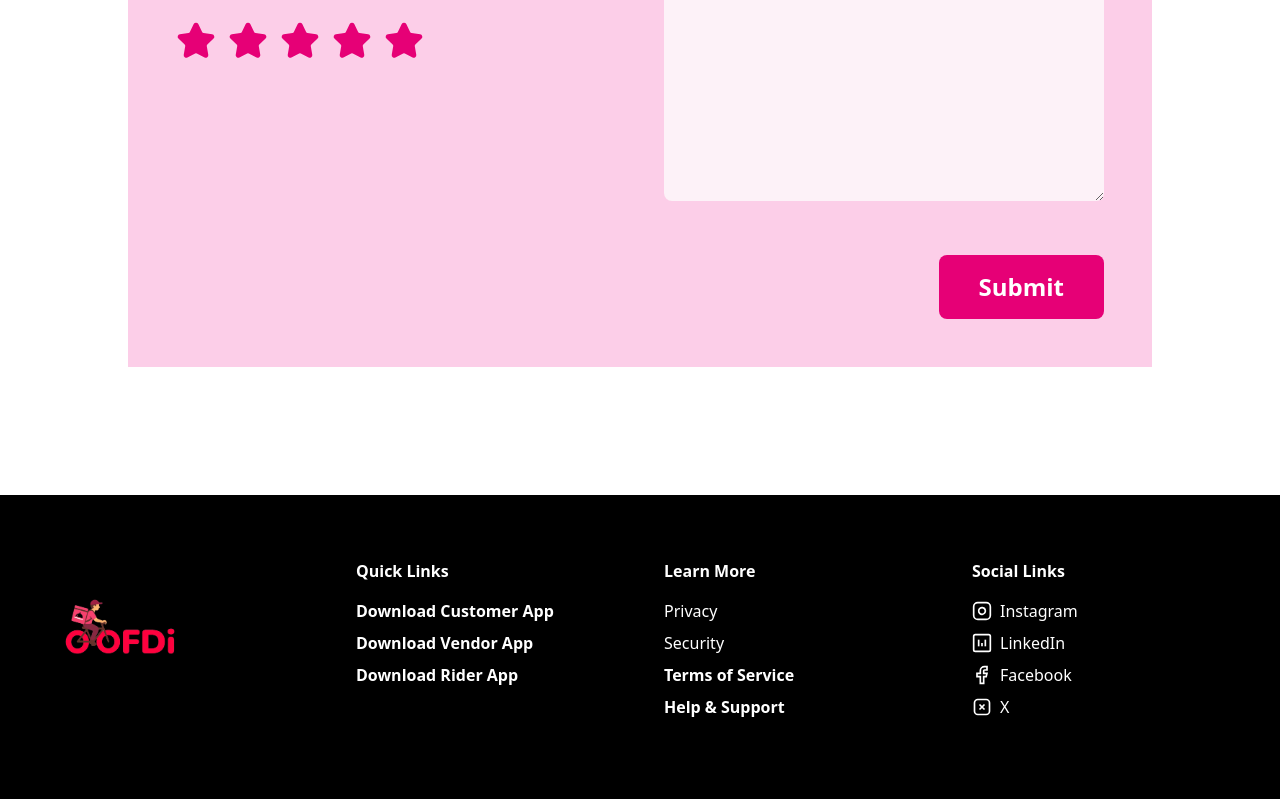
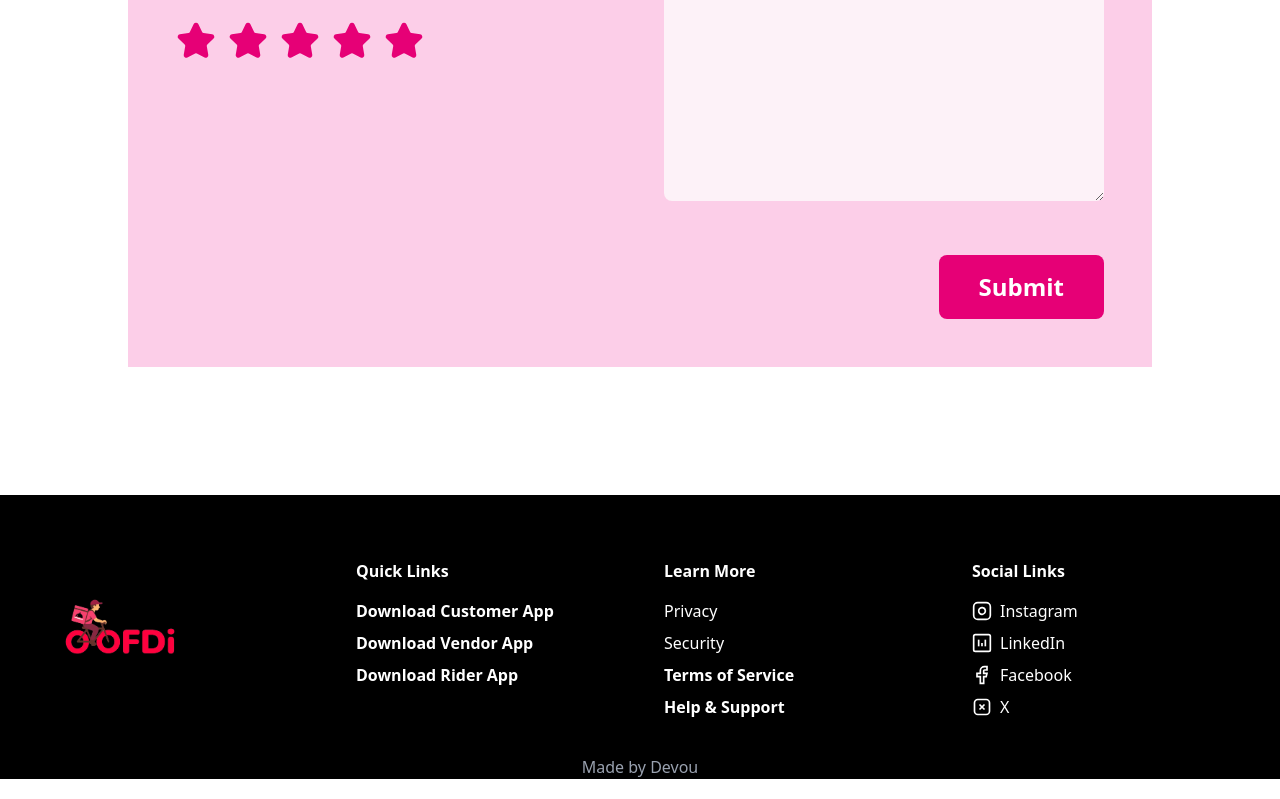
Before and after one commit to devou-org/oofdi, a Next.js app: page /seo in a window 1280 px wide. Shown: the part 8943-9742 px from the top of the page. Built offline with nearby package versions, Linux system fonts and the light colour scheme; no server answers; the database is empty; a web font is replaced by a local one.

Commit message:
style: Add Made By Devou in footer

```diff
--- a/src/app/components/Footer.jsx
+++ b/src/app/components/Footer.jsx
@@ -2,7 +2,7 @@ import Image from "next/image";
 
 export default function Footer() {
   return (
-    <footer className="bg-black text-white px-12 py-16">
+    <footer className="bg-black text-white px-12 pt-16">
       <div className="max-w-7xl mx-auto grid grid-cols-1 md:grid-cols-4 gap-12 items-start">
         {/* Logo Section */}
         <div>
@@ -98,6 +98,11 @@ export default function Footer() {
           </ul>
         </div>
       </div>
+
+      {/* Made by Devou */}
+      <div className="text-center text-gray-400 mt-5">
+        Made by Devou
+      </div>
     </footer>
   );
 }
```
